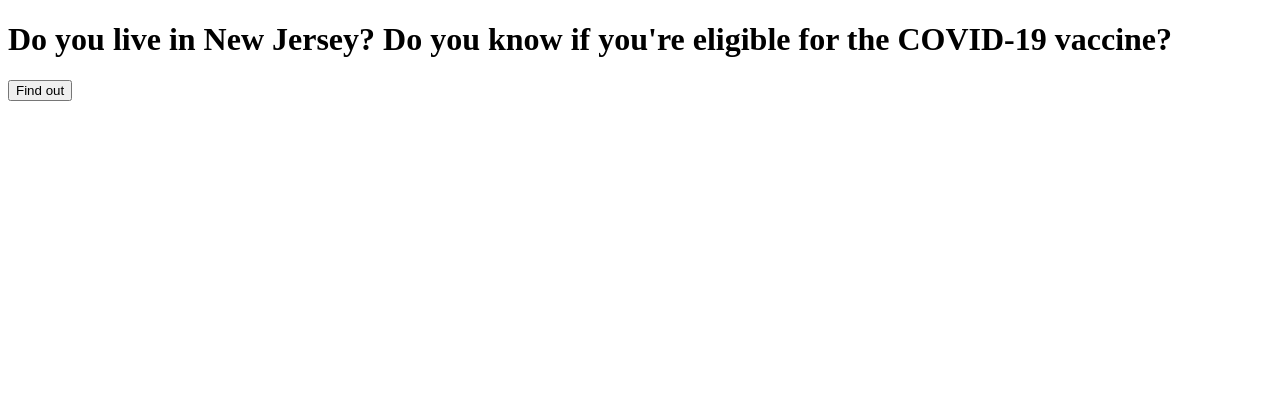
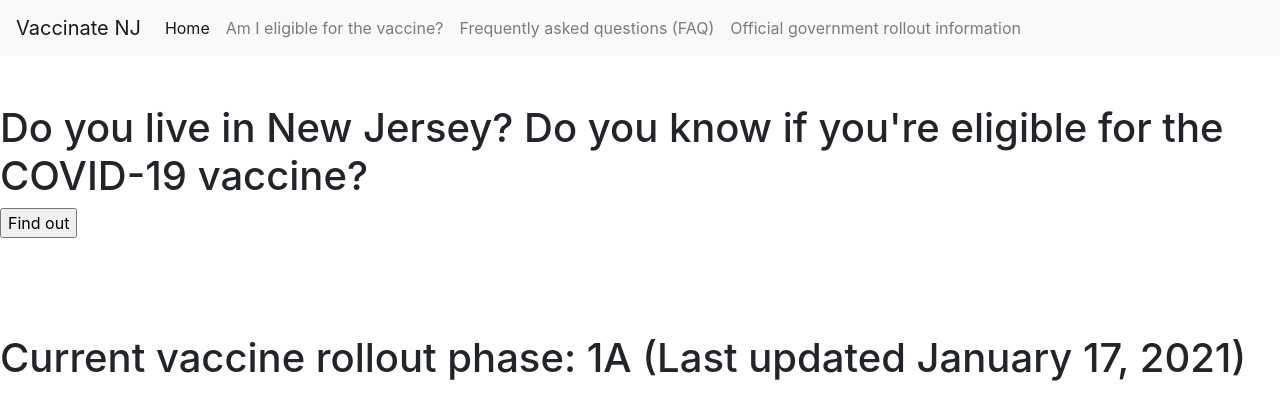
Before and after one commit to tpeng85/COVID-19-Vaccine-Eligibility-Explainer-NJ, a Flask app: page / in a window 1280 px wide. Shown: the top 420 px of the page. Run offline with Flask 2, Linux system fonts and the light colour scheme; some libraries are stand-ins or nearby versions.

Commit message:
Create navbar

```diff
--- a/app/templates/base.html
+++ b/app/templates/base.html
@@ -7,8 +7,40 @@
   {% else %}
   <title>Home</title>
   {% endif %}
+  <link rel="stylesheet" href="https://stackpath.bootstrapcdn.com/bootstrap/4.1.3/css/bootstrap.min.css" integrity="sha384-MCw98/SFnGE8fJT3GXwEOngsV7Zt27NXFoaoApmYm81iuXoPkFOJwJ8ERdknLPMO" crossorigin="anonymous">
 </head>
 <body>
+  <nav class="navbar navbar-expand-lg navbar-light bg-light">
+    <a class="navbar-brand" href="/">Vaccinate NJ</a>
+    <button class="navbar-toggler" type="button" data-toggle="collapse" data-target="#navbarSupportedContent" aria-controls="navbarSupportedContent" aria-expanded="false" aria-label="Toggle navigation">
+      <span class="navbar-toggler-icon"></span>
+    </button>
+
+    <div class="collapse navbar-collapse" id="navbarSupportedContent">
+      <ul class="navbar-nav mr-auto">
+        <li class="nav-item active">
+          <a class="nav-link" href="/">Home <span class="sr-only">(current)</span></a>
+        </li>
+        <li class="nav-item">
+          <a class="nav-link" href="/questionnaire/0">Am I eligible for the vaccine?</a>
+        </li>
+        <li class="nav-item">
+          <a class="nav-link" href="https://covid19.nj.gov/faqs">Frequently asked questions (FAQ)</a>
+        </li>
+        <li class="nav-item">
+          <a class="nav-link" href="https://covid19.nj.gov/faqs/nj-information/slowing-the-spread/who-is-eligible-for-vaccination-in-new-jersey-who-is-included-in-the-vaccination-phases">Official government rollout information</a>
+        </li>
+      </ul>
+    </div>
+  </nav>
+  <br>
+  <br>
   {% block content %}{% endblock %}
+
+  <br>
+  <br>
+  <br>
+  <br>
+  <h1>Current vaccine rollout phase: 1A (Last updated January 17, 2021)</h1>
 </body>
 </html>
```
